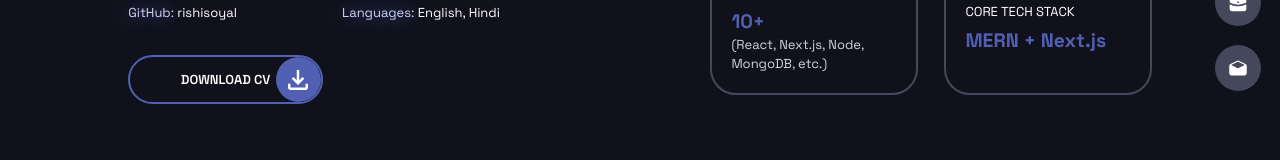
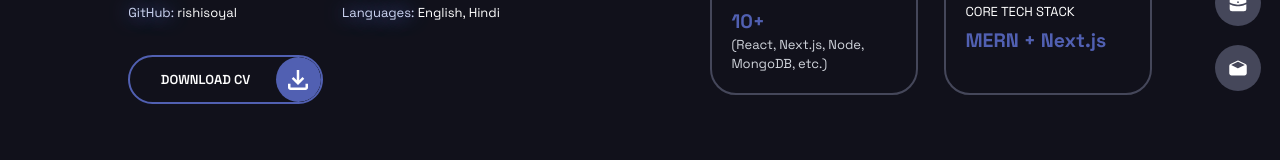
Before and after one commit to rishisoyal/portfolio-in-svelte, a SvelteKit app: page /about in a window 1280 px wide. Shown: the part 423-583 px from the top of the page. Built offline with nearby package versions, Linux system fonts and the light colour scheme.

Commit message:
fix: correct the position of the button text

```diff
--- a/src/components/about/ResumeDownloadButton.svelte
+++ b/src/components/about/ResumeDownloadButton.svelte
@@ -17,7 +17,7 @@
     }}
     class="primary-btn mb-12 cursor-pointer rounded-full before:rounded-full md:hover:text-white lg:mb-0 custom-cursor:cursor-none"
   >
-    <span class="font-semibold">DOWNLOAD CV</span>
+    <span class="primary-btn-text font-semibold">DOWNLOAD CV</span>
     <span
       class="absolute right-0 flex h-14 w-14 items-center justify-center rounded-full bg-[#5160b2] text-xl text-white"
     >
--- a/src/routes/contact/_components/Form.svelte
+++ b/src/routes/contact/_components/Form.svelte
@@ -157,7 +157,7 @@
         type="submit"
         class="primary-btn cursor-pointer rounded-full before:rounded-full md:hover:text-white custom-cursor:cursor-none"
       >
-        <span class="font-semibold">SEND MESSAGE</span>
+        <span class="primary-btn-text font-semibold">SEND MESSAGE</span>
         <span
           class={`absolute right-0 flex h-14 w-14 items-center justify-center rounded-full bg-[#5160b2] text-xl text-white ${loading && "animate-spin"}`}
         >
```
